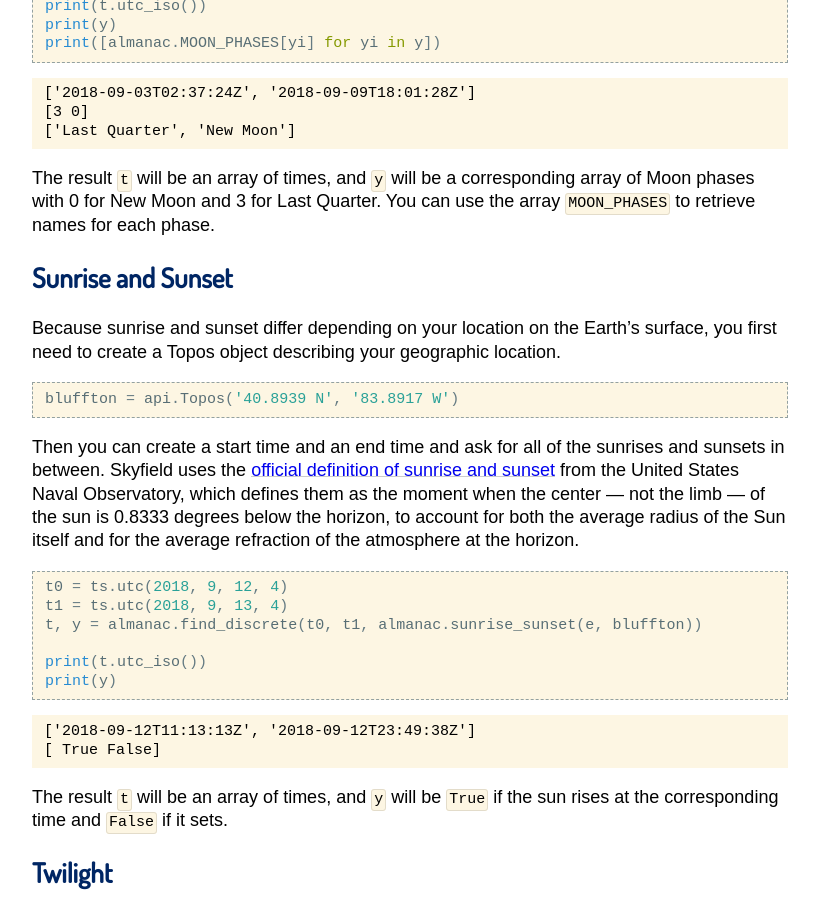
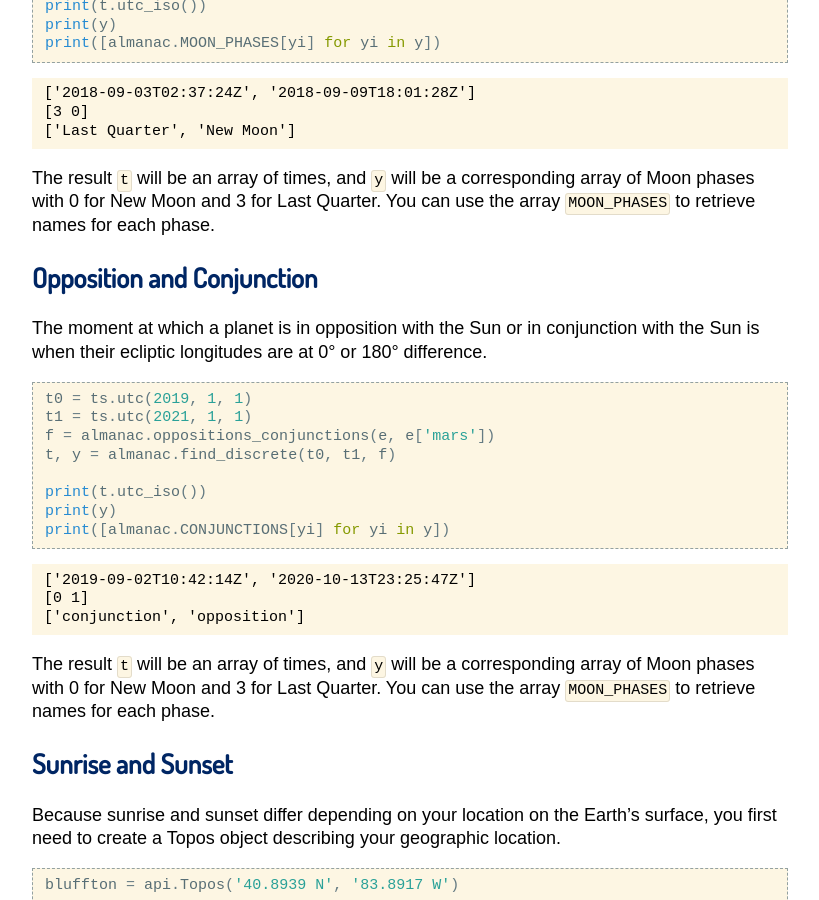
Before and after one commit to skyfielders/python-skyfield, a Sphinx documentation site: the page built from skyfield/documentation/almanac.rst, in a window 1280 px wide and 900 px high, scrolled down 2058 px. Shown: the whole window, without its empty margins (230-1049 px from the left). Built offline with Sphinx 7.4.7, drawn with Linux system fonts in a browser that asks for light colours; some web fonts are replaced; pages that are not in the unit, such as notebooks, are missing from menus.

Commit message:
Add opposition/conjunction function to almanac

```diff
--- a/CHANGELOG.rst
+++ b/CHANGELOG.rst
@@ -2,6 +2,12 @@ Changelog
 =========
 
 .. currentmodule:: skyfield.positionlib
+
+Next
+----
+
+* Added :func:`~skyfield.almanac.oppositions_conjunctions()` for finding
+  the dates when a planet is at opposition and conjunction with the sun.
 
 1.15 — 2019 November 20
 -----------------------
--- a/skyfield/documentation/almanac.rst
+++ b/skyfield/documentation/almanac.rst
@@ -129,6 +129,35 @@ corresponding array of Moon phases with 0 for New Moon and 3 for Last
 Quarter.  You can use the array ``MOON_PHASES`` to retrieve names for
 each phase.
 
+Opposition and Conjunction
+==========================
+
+The moment at which a planet is in opposition with the Sun or in
+conjunction with the Sun is when their ecliptic longitudes are at 0° or
+180° difference.
+
+.. testcode::
+
+    t0 = ts.utc(2019, 1, 1)
+    t1 = ts.utc(2021, 1, 1)
+    f = almanac.oppositions_conjunctions(e, e['mars'])
+    t, y = almanac.find_discrete(t0, t1, f)
+
+    print(t.utc_iso())
+    print(y)
+    print([almanac.CONJUNCTIONS[yi] for yi in y])
+
+.. testoutput::
+
+    ['2019-09-02T10:42:14Z', '2020-10-13T23:25:47Z']
+    [0 1]
+    ['conjunction', 'opposition']
+
+The result ``t`` will be an array of times, and ``y`` will be a
+corresponding array of Moon phases with 0 for New Moon and 3 for Last
+Quarter.  You can use the array ``MOON_PHASES`` to retrieve names for
+each phase.
+
 Sunrise and Sunset
 ==================
 
--- a/skyfield/documentation/api-almanac.rst
+++ b/skyfield/documentation/api-almanac.rst
@@ -18,6 +18,8 @@ times of sunrise, sunset, and the phases of the moon.
 
 .. autofunction:: moon_phases
 
+.. autofunction:: oppositions_conjunctions
+
 .. autofunction:: sunrise_sunset
 
 .. autofunction:: dark_twilight_day
```
Also changed, not shown: 2 other files.
